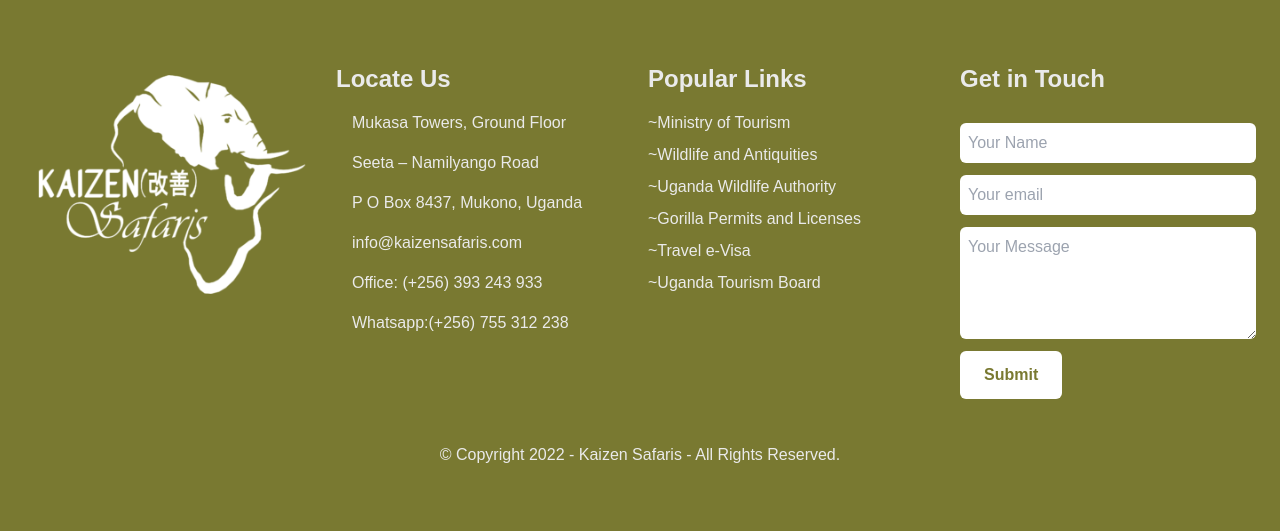
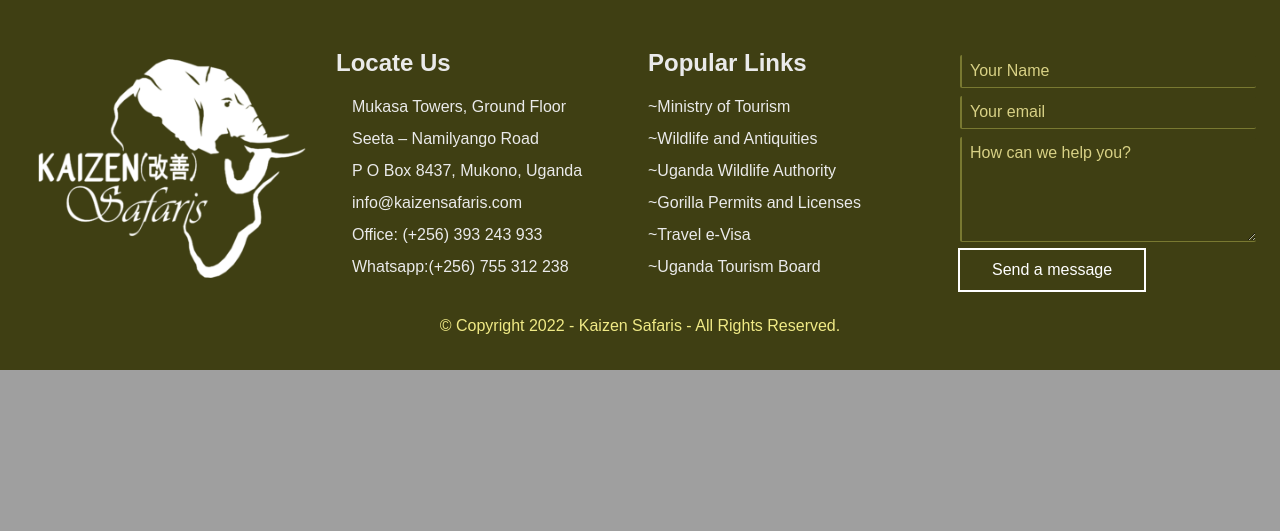
Before and after one commit to eliHeist/kaizen, a Django app: page /destinations/1/ in a window 1280 px wide. Shown: the part 801-1332 px from the top of the page. After the commit the page ends 1171 px from the top, so only its background shows below. Run offline with Django 4.2, Linux system fonts and the light colour scheme; data comes from the database, SQL or seed files in the repository; tables that the repository leaves empty hold one stand-in row (values such as "Sample post"); some libraries are stand-ins or nearby versions.

Commit message:
updated few ui elements

```diff
--- a/static/public/dist/bundle.css
+++ b/static/public/dist/bundle.css
@@ -1024,6 +1045,10 @@ video {
 
 .rounded-md {
   border-radius: 0.375rem;
+}
+
+.rounded-sm {
+  border-radius: 0.125rem;
 }
 
 .rounded-xl {
@@ -1059,8 +1084,8 @@ video {
   border-width: 1px;
 }
 
-.border-2 {
-  border-width: 2px;
+.border-b {
+  border-bottom-width: 1px;
 }
 
 .border-l-0 {
@@ -1084,6 +1109,11 @@ video {
   border-color: rgb(209 213 219/var(--tw-border-opacity));
 }
 
+.border-primary-900 {
+  --tw-border-opacity: 1;
+  border-color: rgb(121 121 49/var(--tw-border-opacity));
+}
+
 .border-red-400 {
   --tw-border-opacity: 1;
   border-color: rgb(248 113 113/var(--tw-border-opacity));
@@ -1131,6 +1166,11 @@ video {
 .bg-primary-900 {
   --tw-bg-opacity: 1;
   background-color: rgb(121 121 49/var(--tw-bg-opacity));
+}
+
+.bg-primary-950 {
+  --tw-bg-opacity: 1;
+  background-color: rgb(63 63 19/var(--tw-bg-opacity));
 }
 
 .bg-red-100 {
@@ -1262,6 +1302,11 @@ video {
   padding-right: 2rem;
 }
 
+.py-1 {
+  padding-top: 0.25rem;
+  padding-bottom: 0.25rem;
+}
+
 .py-16 {
   padding-top: 4rem;
   padding-bottom: 4rem;
@@ -1326,12 +1371,28 @@ video {
   padding-left: 1.5rem;
 }
 
+.pt-12 {
+  padding-top: 3rem;
+}
+
 .pt-16 {
   padding-top: 4rem;
 }
 
 .pt-8 {
   padding-top: 2rem;
+}
+
+.pl-4 {
+  padding-left: 1rem;
+}
+
+.pr-8 {
+  padding-right: 2rem;
+}
+
+.pt-4 {
+  padding-top: 1rem;
 }
 
 .text-left {
@@ -1470,6 +1526,11 @@ video {
 .text-lime-500 {
   --tw-text-opacity: 1;
   color: rgb(132 204 22/var(--tw-text-opacity));
+}
+
+.text-primary-100 {
+  --tw-text-opacity: 1;
+  color: rgb(240 234 134/var(--tw-text-opacity));
 }
 
 .text-primary-800 {
@@ -1522,8 +1583,16 @@ video {
   outline-style: solid;
 }
 
+.outline-2 {
+  outline-width: 2px;
+}
+
 .outline-lime-600 {
   outline-color: #65a30d;
+}
+
+.outline-white {
+  outline-color: #fff;
 }
 
 .filter {
@@ -1609,19 +1678,17 @@ video {
 }
 
 .btn {
-  border-radius: 0.375rem;
-  padding-top: 0.75rem;
-  padding-bottom: 0.75rem;
-  padding-left: 1.5rem;
-  padding-right: 1.5rem;
+  padding-top: 0.5rem;
+  padding-bottom: 0.5rem;
+  padding-left: 2rem;
+  padding-right: 2rem;
   font-size: 1rem;
   line-height: 1.5rem;
-  font-weight: 600;
 }
 
 .btn:hover {
-  --tw-scale-x: .95;
-  --tw-scale-y: .95;
+  --tw-scale-x: 1.05;
+  --tw-scale-y: 1.05;
   transform: translate(var(--tw-translate-x), var(--tw-translate-y)) rotate(var(--tw-rotate)) skewX(var(--tw-skew-x)) skewY(var(--tw-skew-y)) scaleX(var(--tw-scale-x)) scaleY(var(--tw-scale-y));
   transition-property: all;
   transition-timing-function: cubic-bezier(0.4, 0, 0.2, 1);
@@ -1731,6 +1798,26 @@ form label {
   color: rgb(255 255 255/var(--tw-text-opacity));
 }
 
+.placeholder\:text-primary-800::-moz-placeholder {
+  --tw-text-opacity: 1;
+  color: rgb(216 209 133/var(--tw-text-opacity));
+}
+
+.placeholder\:text-primary-800::placeholder {
+  --tw-text-opacity: 1;
+  color: rgb(216 209 133/var(--tw-text-opacity));
+}
+
+.focus-within\:bg-primary-900:focus-within {
+  --tw-bg-opacity: 1;
+  background-color: rgb(121 121 49/var(--tw-bg-opacity));
+}
+
+.focus-within\:outline-none:focus-within {
+  outline: 2px solid transparent;
+  outline-offset: 2px;
+}
+
 .hover\:z-30:hover {
   z-index: 30;
 }
@@ -1787,9 +1930,6 @@ form label {
   }
   .sm\:mb-1 {
     margin-bottom: 0.25rem;
-  }
-  .sm\:ml-0 {
-    margin-left: 0px;
   }
   .sm\:mt-0 {
     margin-top: 0px;
--- a/static/src/main.scss
+++ b/static/src/main.scss
@@ -47,10 +47,10 @@
 }
 
 .btn{
-    @apply rounded-md text-base font-semibold py-3 px-6;
+    @apply text-base py-2 px-8;
 }
 .btn:hover{
-    @apply transition-all scale-95;
+    @apply transition-all scale-[1.05];
 }
 
 .head-1{
--- a/static/tailwind.config.js
+++ b/static/tailwind.config.js
@@ -5,7 +5,7 @@ module.exports = {
         extend: {
             colors: {
                 primary: {
-                    950: '#797931',
+                    950: 'rgb(63, 63, 19)',
                     900: '#797931',
                     800: '#d8d185',
                     100: '#f0ea86',
--- a/templates/components/footer.html
+++ b/templates/components/footer.html
@@ -1,6 +1,6 @@
 {% load static %}
 
-<footer class="bg-primary-900 py-16 px-2 shadow-2xl">
+<footer class="bg-primary-950 pt-12 pb-8 px-2 shadow-2xl">
     <div class="container text-grey-200">
         <h2 class="hidden">Footer</h2>
         <div class="grid sm:grid-cols-2 lg:grid-cols-4 gap-4">
@@ -9,7 +9,7 @@
             </figure>
             <div>
                 <h3 class=" text-2xl font-semibold mb-4">Locate Us</h3>
-                <ol class="list-none grid gap-4">
+                <ol class="list-none grid gap-2">
                     <li><i class="fas fa-building w-4 mr-4"></i>Mukasa Towers, Ground Floor</li>
                     <li><i class="fas fa-road w-4 mr-4"></i>Seeta – Namilyango Road</li>
                     <li><i class="fas fa-box w-4 mr-4"></i>P O Box 8437, Mukono, Uganda</li>
@@ -30,22 +30,22 @@
                 </ol>
             </aside>
             <div class="mt-8 lg:mt-0">
-                <h3 class="text-2xl font-semibold mb-4">Get in Touch</h3>
-                <form class="grid gap-3" x-data="main" @submit.prevent="sendMail()">
+                <!-- <h3 class="text-2xl font-semibold mb-4">Get in Touch</h3> -->
+                <form class="grid gap-2" x-data="main" @submit.prevent="sendMail()">
                     <div id="token">{% csrf_token %}</div>
                     <input x-model="mail.name" type="text" placeholder="Your Name" name="your_name"
-                        class=" p-2 w-full rounded-md text-black">
+                        class="py-1 px-2 w-full rounded-sm text-white placeholder:text-primary-800 bg-primary-950 border-l-2 hover:border-l-8 border-primary-900 border-b focus-within:outline-none focus-within:bg-primary-900 transition-all">
                     <input x-model="mail.email" type="email" placeholder="Your email" name="your_email"
-                        class=" p-2 w-full rounded-md text-black">
-                    <textarea x-model="mail.message" name="your_message" cols="30" rows="4" placeholder="Your Message"
-                        class=" p-2 w-full rounded-md text-black"></textarea>
+                        class="py-1 px-2 w-full rounded-sm text-white placeholder:text-primary-800 bg-primary-950 border-l-2 hover:border-l-8 border-primary-900 border-b focus-within:outline-none focus-within:bg-primary-900 transition-all">
+                    <textarea x-model="mail.message" name="your_message" cols="30" rows="4" placeholder="How can we help you?"
+                        class="py-1 px-2 w-full rounded-sm text-white placeholder:text-primary-800 bg-primary-950 border-l-2 hover:border-l-8 border-primary-900 border-b focus-within:outline-none focus-within:bg-primary-900 transition-all"></textarea>
                     <button type="submit"
-                        class="bg-white w-fit text-primary-900 font-semibold mx-auto sm:ml-0 btn"
-                        >Submit</button> <span class="" x-text="status"></span>
+                        class="hover:bg-white outline-2 outline outline-white w-fit text-white hover:text-black btn"
+                        >Send a message</button> <span class="" x-text="status"></span>
                 </form>
             </div>
         </div>
-        <p class="text-center mt-8">
+        <p class="text-center mt-4 text-primary-100">
             © Copyright 2022 - Kaizen Safaris - All Rights Reserved.
         </p>
         <ul class=" list-none flex gap-4 justify-center text-xl">
--- a/templates/components/header.html
+++ b/templates/components/header.html
@@ -6,7 +6,7 @@
         <nav class="flex justify-between py-4">
             <div class="nav-brand">
                 <a href="/" class="">
-                    <img src="{% static 'img/logo.webp' %}" alt="Kaizen Safaris" class=" h-24">
+                    <img src="{% static 'img/logo.webp' %}" alt="Kaizen Safaris" class="md:h-24 h-16">
                 </a>
             </div>
             <div class="menu grid content-center">
@@ -14,7 +14,7 @@
                     <li class="grid content-center"><a href="/" class="nav-link link">Home</a></li>
                     <li class="grid content-center relative dropdown">
                         <a class="nav-link link cursor-default">Destinations</a>
-                        <div class="dropdown-content absolute bg-white hidden py-4 rounded w-full" x-data='main'>
+                        <div class="dropdown-content absolute bg-white hidden py-4 rounded w-max" x-data='main'>
                             <template x-for="d in destinations">
                                 <a :href="`/destinations/${d.id}/`" class="link hover:bg-slate-100  px-3 py-2 whitespace-nowrap" x-text="d.name">
                                     {{ destination.name }}
@@ -38,7 +38,7 @@
                     <li class="grid content-center"><a href="{% url 'contacts:book_now' %}"
                             class="nav-link link">Book Now</a></li>
                 </ol>
-                <span class="grid content-center md:hidden text-4xl p-2 text-white">
+                <span class="grid content-center md:hidden text-2xl p-2 text-white">
                     <i class="fas fa-bars" id="menu-btn"></i>
                 </span>
             </div>
```
Also changed, not shown: other parts of static/public/dist/bundle.css (+115 -18 lines), contacts/templates/contacts/booking.html (+4 -4 lines), main/templates/main/home.html (+20 -18 lines).
